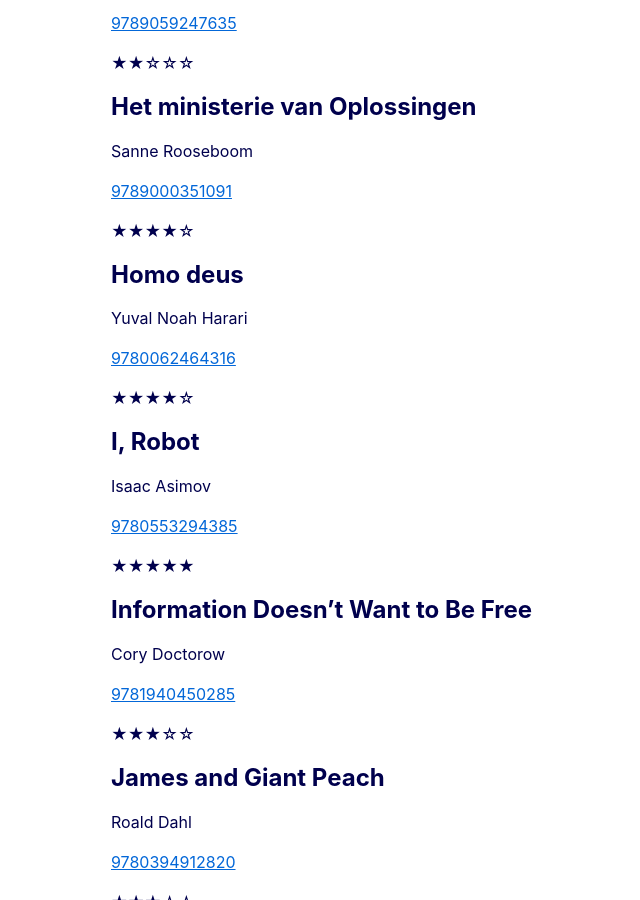
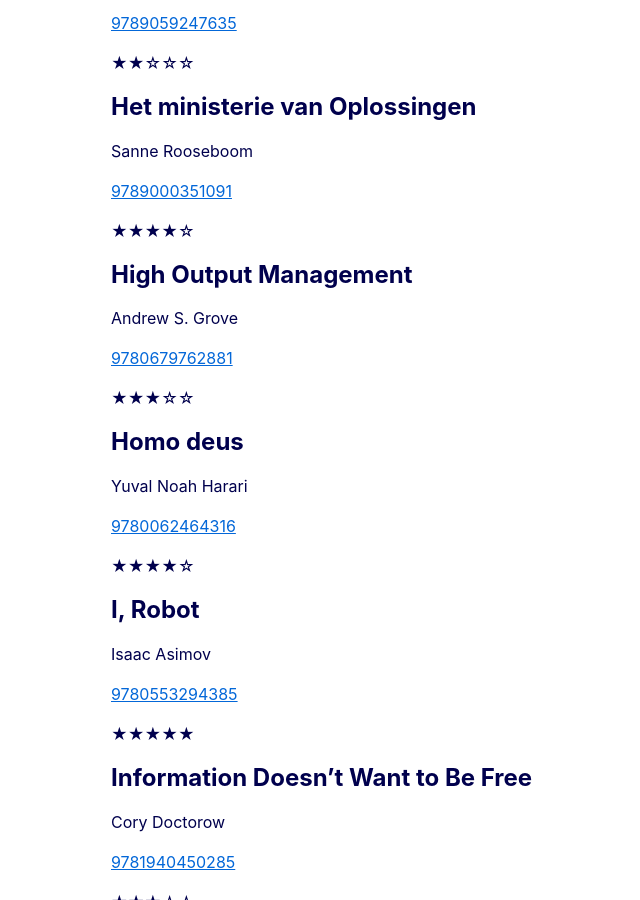
Before and after one commit to cimm/suffix, a Jekyll site: the page built from reading/index.html, in a window 1280 px wide and 900 px high, scrolled down 4857 px. Shown: the whole window, without its empty margins (194-834 px from the left). Built offline with Jekyll 4.4.1, drawn with Linux system fonts in a browser that asks for light colours.

Commit message:
Add High Output Management to reading list

```diff
--- a/reading/index.html
+++ b/reading/index.html
@@ -33,6 +33,7 @@ books:
   - ["Harry Potter and the Sorcerer’s Stone", "J.K. Rowling", 9780747542988, 5]
   - ["Het Kattenmeisje: Groene Klauwen", "Nico De Braeckeleer", 9789059247635, 2]
   - ["Het ministerie van Oplossingen", "Sanne Rooseboom", 9789000351091, 4]
+  - ["High Output Management", "Andrew S. Grove", 9780679762881, 3]
   - ["Homo deus", "Yuval Noah Harari", 9780062464316 , 4]
   - ["I, Robot", "Isaac Asimov", 9780553294385, 5]
   - ["Information Doesn’t Want to Be Free", "Cory Doctorow", 9781940450285, 3]
```
